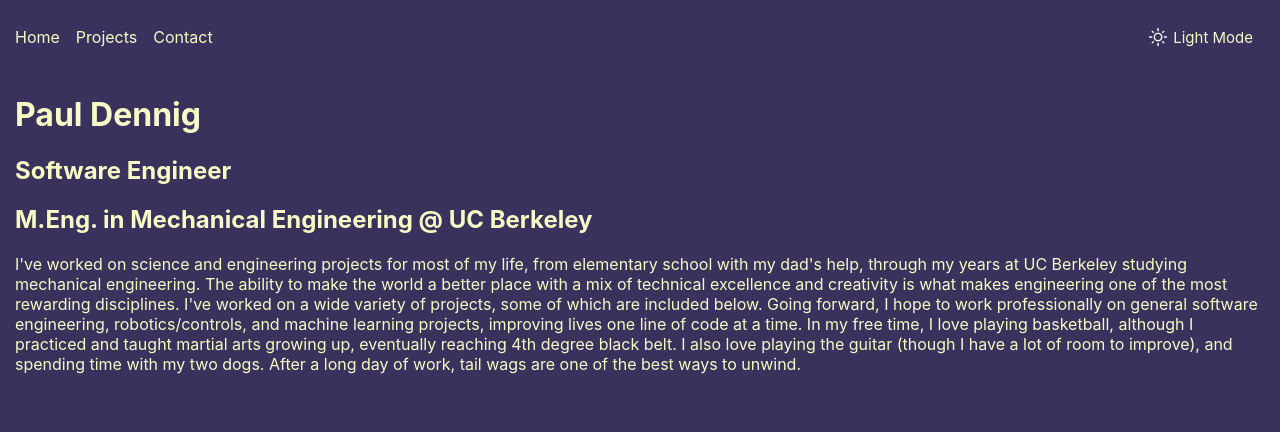
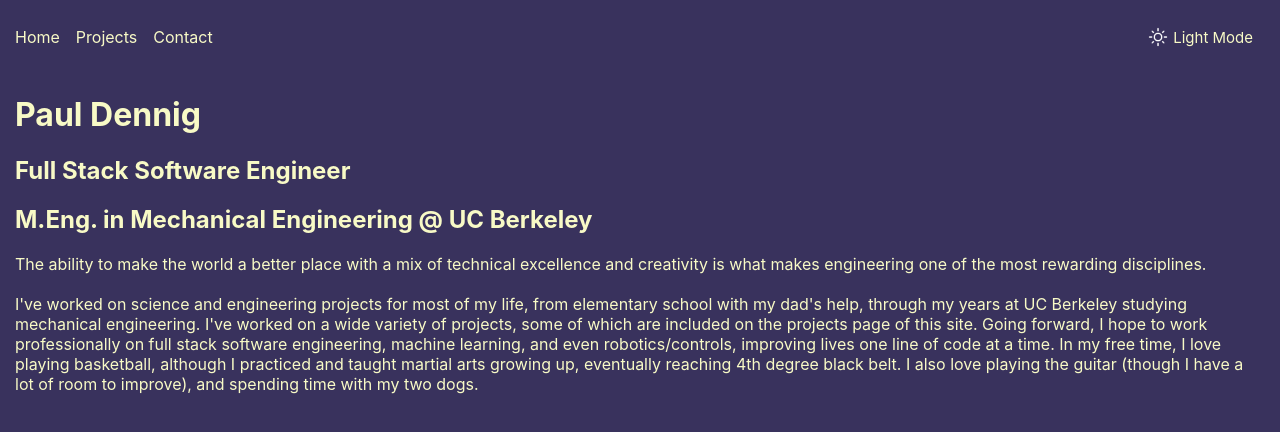
Before and after one commit to paul-dennig/paul-dennig.github.io, a React (Create React App) app: page / in a window 1280 px wide. Shown: the top 432 px of the page. Built offline with nearby package versions, Linux system fonts and the light colour scheme.

Commit message:
updated content

```diff
--- a/src/pages/index.js
+++ b/src/pages/index.js
@@ -4,18 +4,18 @@ const Home = () => {
 	return (
 		<div className='Home'>
 			<h1>Paul Dennig</h1>
-			<h2>Software Engineer</h2>
+			<h2>Full Stack Software Engineer</h2>
 			<h2>M.Eng. in Mechanical Engineering @ UC Berkeley</h2>
 			<p>
 			<p>
-				I've worked on science and engineering projects for most of my life, from elementary school with my dad's help,
-				through my years at UC Berkeley studying mechanical engineering. The ability to make the world a better place with
-				a mix of technical excellence and creativity is what makes engineering one of the most rewarding disciplines. I've
-				worked on a wide variety of projects, some of which are included below. Going forward, I hope to work professionally
-				on general software engineering, robotics/controls, and machine learning projects, improving lives one line of code
+				The ability to make the world a better place with a mix of technical excellence and creativity is what makes engineering
+				one of the most rewarding disciplines.<br/><br/>I've worked on science and engineering projects for most of my life, from
+				elementary school with my dad's help, through my years at UC Berkeley studying mechanical engineering. I've worked on a wide
+				variety of projects, some of which are included on the projects page of this site. Going forward, I hope to work professionally
+				on full stack software engineering, machine learning, and even robotics/controls, improving lives one line of code
 				at a time. In my free time, I love playing basketball, although I practiced and taught martial arts growing up, eventually
 				reaching 4th degree black belt. I also love playing the guitar (though I have a lot of room to improve), and spending
-				time with my two dogs. After a long day of work, tail wags are one of the best ways to unwind.
+				time with my two dogs.
 			</p>
 			</p>
 		</div>
```
Also changed, not shown: src/pages/Projects/index.js (+0 -9 lines).
